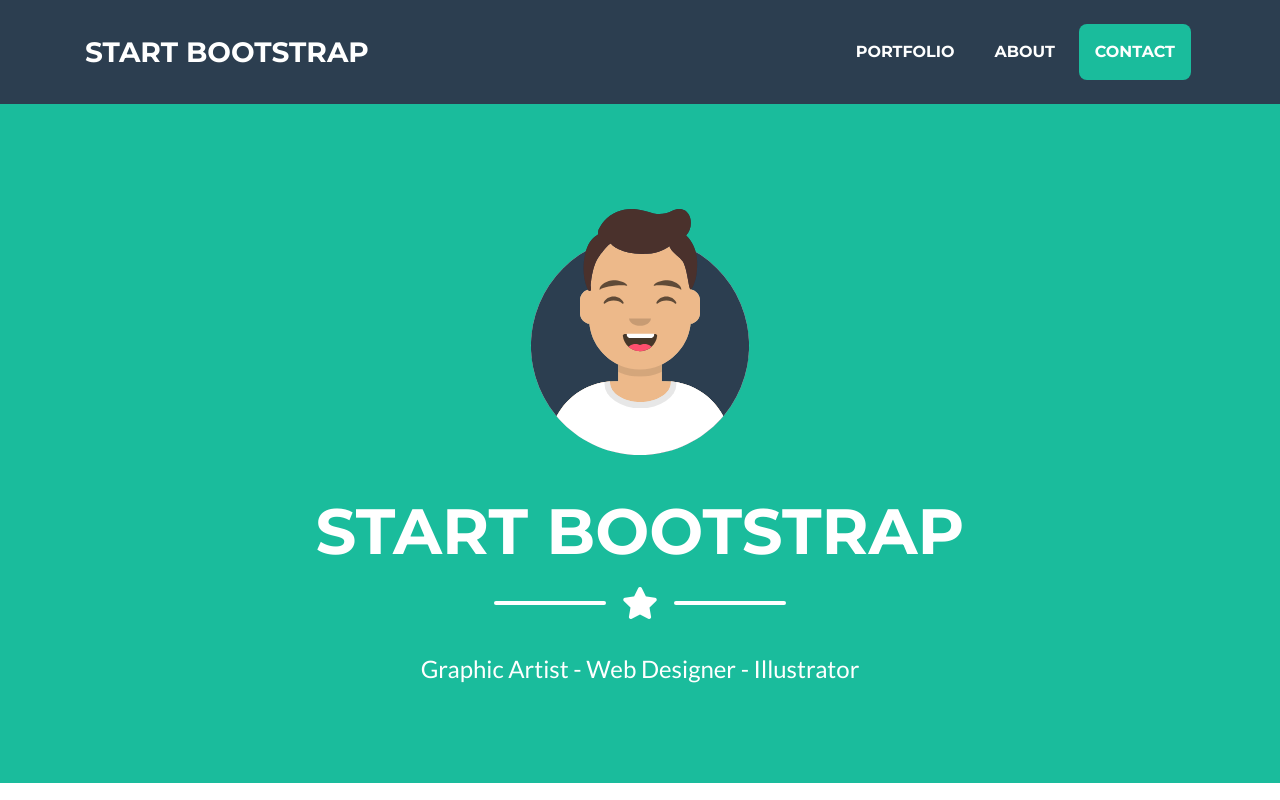
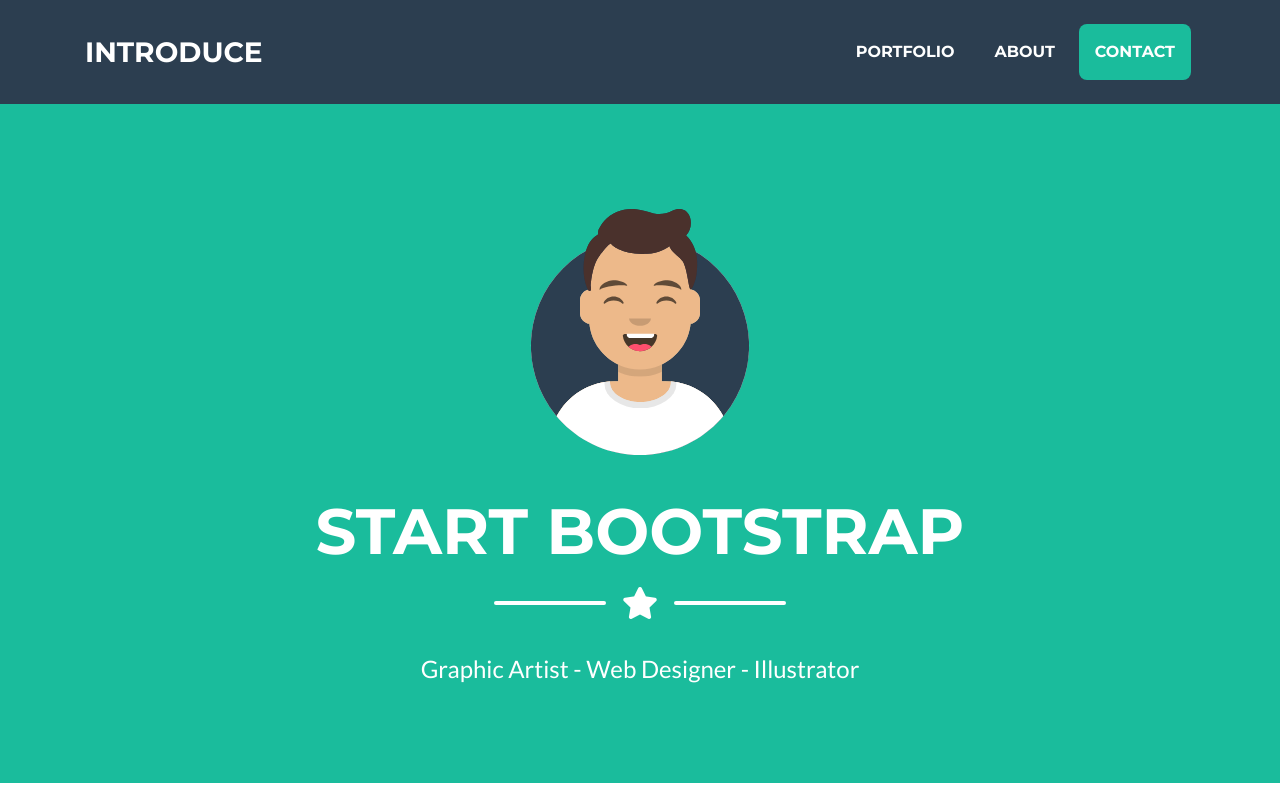
Before and after one commit to de1403/de1403.github.io, a website with bundled scripts: page index.html in a window 1280 px wide. Shown: the top 800 px of the page. Built offline with nearby package versions, Linux system fonts and the light colour scheme.

Commit message:
첫번째 수정

```diff
--- a/index.html
+++ b/index.html
@@ -25,7 +25,7 @@
   <!-- Navigation -->
   <nav class="navbar navbar-expand-lg bg-secondary text-uppercase fixed-top" id="mainNav">
     <div class="container">
-      <a class="navbar-brand js-scroll-trigger" href="#page-top">Start Bootstrap</a>
+      <a class="navbar-brand js-scroll-trigger" href="#page-top">introduce</a>
       <button class="navbar-toggler navbar-toggler-right text-uppercase font-weight-bold bg-primary text-white rounded" type="button" data-toggle="collapse" data-target="#navbarResponsive" aria-controls="navbarResponsive" aria-expanded="false" aria-label="Toggle navigation">
         Menu
         <i class="fas fa-bars"></i>
```
